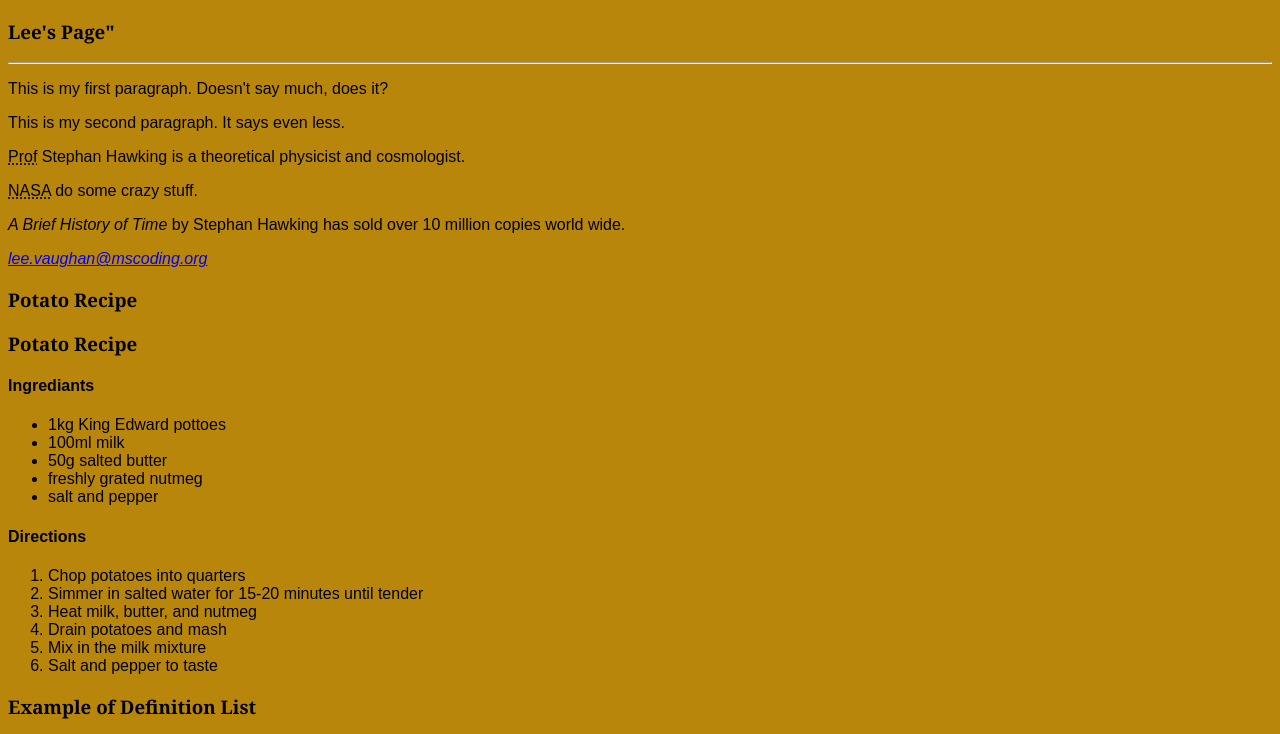
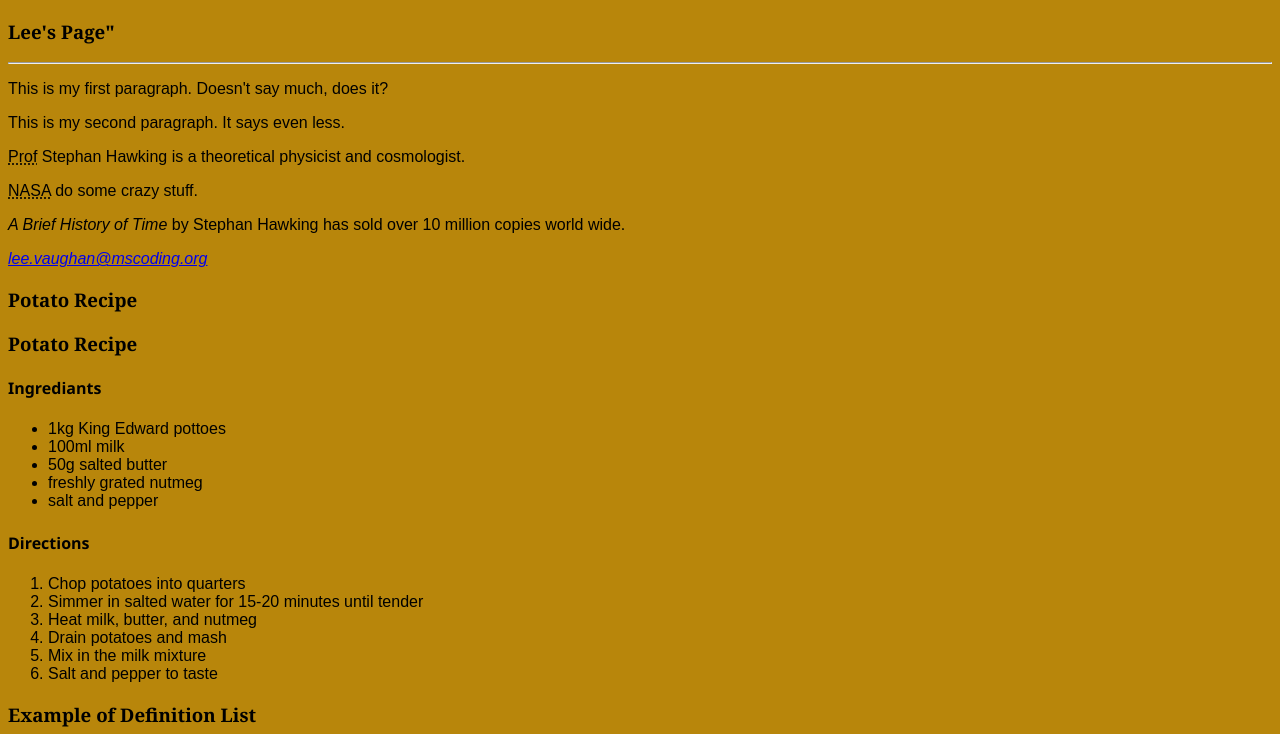
Before and after one commit to elvaughan4/website, a plain HTML site: page index.html in a window 1280 px wide. Shown: the top 734 px of the page. Drawn offline with Linux system fonts and the light colour scheme.

Commit message:
newly updated css file

```diff
--- a/styles.css
+++ b/styles.css
@@ -4,3 +4,6 @@ body {
 
 h3 {
     font-family: Georgia, 'Times New Roman', Times, serif;}
+
+h4 {
+    font-family: 'Segoe UI', Tahoma, Geneva, Verdana, sans-serif;}
```
